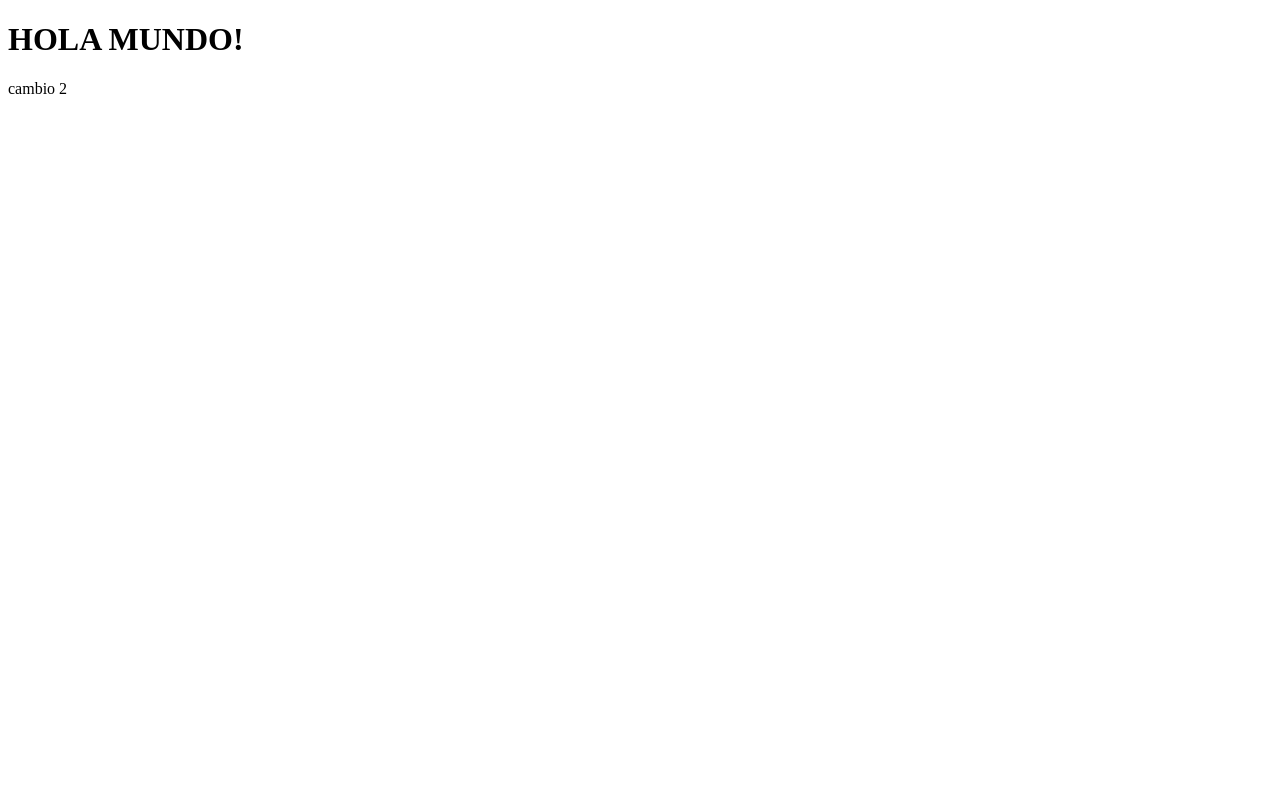
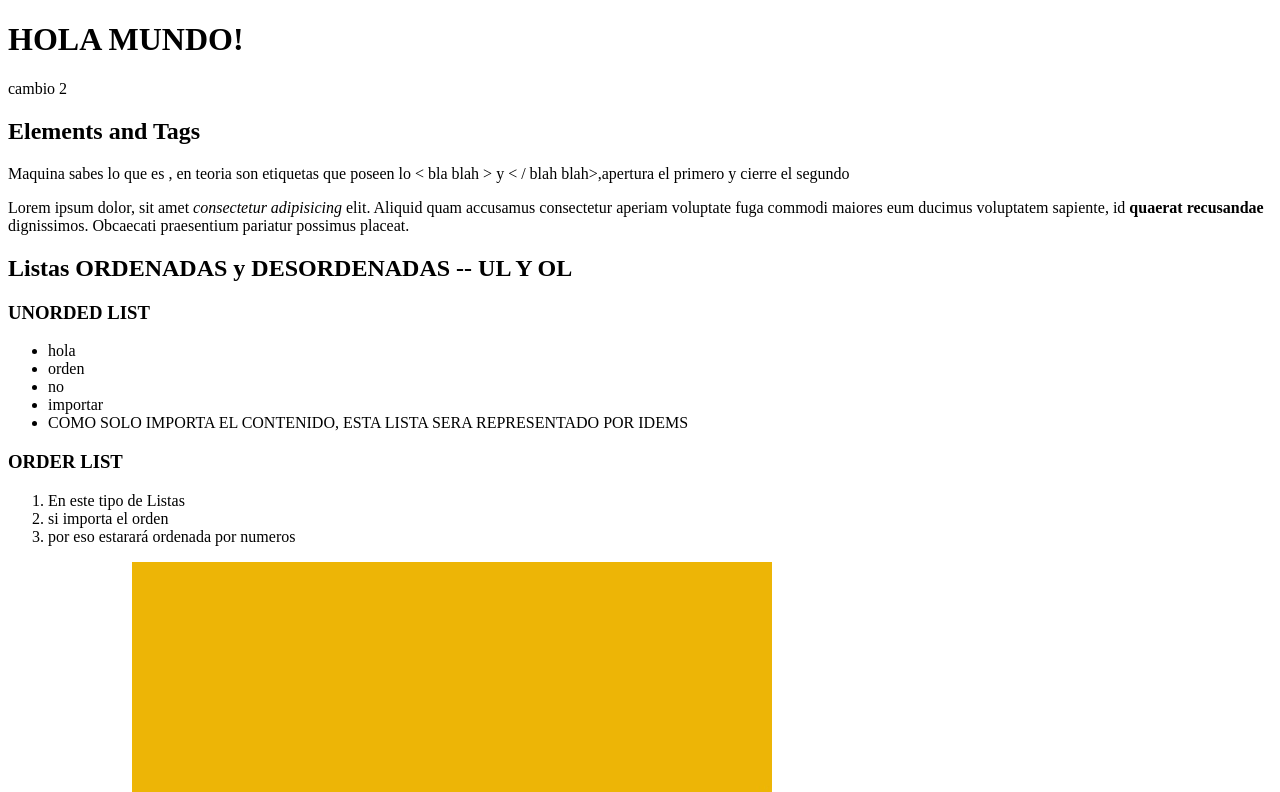
Before and after one commit to ACupCoffe/htmlfundamentos, a plain HTML site: page index.html in a window 1280 px wide. Shown: the top 792 px of the page. Drawn offline with Linux system fonts and the light colour scheme.

Commit message:
QUINTO CAMBIO

```diff
--- a/index.html
+++ b/index.html
@@ -1,5 +1,5 @@
 <!DOCTYPE html>
-<html lang="en">
+<html lang="es">
   <head>
     <meta charset="UTF-8" />
     <meta name="viewport" content="width=device-width, initial-scale=1.0" />
@@ -9,5 +9,42 @@
     <h1>HOLA MUNDO!</h1>
     <p>cambio 2</p>
     <!-- cambio 2 -->
+    <h2>Elements and Tags</h2>
+    <p>
+      Maquina sabes lo que es , en teoria son etiquetas que poseen lo < bla blah
+      > y < / blah blah>,apertura el primero y cierre el segundo
+    </p>
+    <p>
+      Lorem ipsum dolor, sit amet <em>consectetur adipisicing</em> elit. Aliquid
+      <!-- USANDOP EM DARA EL ITALIC -->
+      quam accusamus consectetur aperiam voluptate fuga commodi maiores eum
+      ducimus voluptatem sapiente, id
+      <strong>quaerat recusandae</strong> dignissimos.
+      <!-- USANDO STRONG PODRAS DARLE NEGRITAS-->
+      Obcaecati praesentium pariatur possimus placeat.
+    </p>
+    <h2>Listas ORDENADAS y DESORDENADAS -- UL Y OL</h2>
+    <h3>UNORDED LIST</h3>
+    <ul>
+      <li>hola</li>
+      <li>orden</li>
+      <li>no</li>
+      <li>importar</li>
+      <li>
+        COMO SOLO IMPORTA EL CONTENIDO, ESTA LISTA SERA REPRESENTADO POR IDEMS
+      </li>
+    </ul>
+    <h3>ORDER LIST</h3>
+    <ol>
+      <li>En este tipo de Listas</li>
+      <li>si importa el orden</li>
+      <li>por eso estarará ordenada por numeros</li>
+    </ol>
+    <a href="./odin1.html">LINK DE ODIN 1</a>
+    <img
+      src="./IMG/charlesdeluvio-Mv9hjnEUHR4-unsplash.jpg"
+      alt="PERRO MIRANDO A LA DERIVA"
+    />
+    <!-- EN LAS RUTAS, ./ PARA CARPETAS DENTRO DE LA CARPETA DONDE ESTEMOS TRABAJANDO ----- ../ PARA CARPETAS QUE ESTEN FUERA DE LA CARPETA QUE ESTEMOS TRABAJANDO -->
   </body>
 </html>
```
Also changed, not shown: odin1.html (added, +12 -0 lines), IMG/charlesdeluvio-Mv9hjnEUHR4-unsplash.jpg (added).
